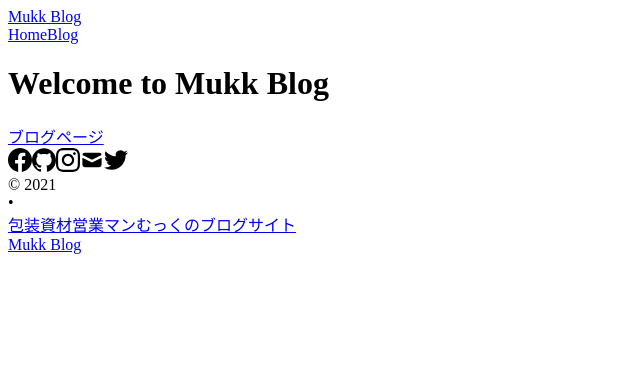
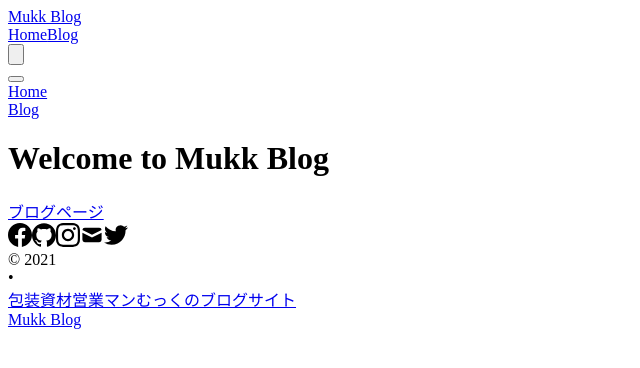
Before and after one commit to knm22mukk/mukk-houzai-blog, a Next.js app: page / in a window 1280 px wide. Shown: the top 368 px of the page, without its empty margins (0-640 px from the left). Built offline with nearby package versions, Linux system fonts and the light colour scheme.

Commit message:
モバイル用navbarの設定、レイアウトの設定

```diff
--- a/src/components/Header.js
+++ b/src/components/Header.js
@@ -1,6 +1,7 @@
 import headerNavLinks from '../data/headerNavLinks';
 import siteMetadata from '../data/siteMetadata';
 import Link from './Link';
+import MobileNav from './MobileNav';
 
 export default function Header() {
   return (
@@ -11,7 +12,7 @@ export default function Header() {
             <div className='flex justify-between items-center'>
               <div className='mr-3'></div>
               {typeof siteMetadata.headerTitle === 'string' ? (
-                <div className='hidden sm:block h-6 text-3xl font-bold hover:text-blue-600'>
+                <div className='h-6 text-3xl font-bold hover:text-blue-600'>
                   {siteMetadata.headerTitle}
                 </div>
               ) : (
@@ -26,12 +27,13 @@ export default function Header() {
               <Link
                 key={link.title}
                 href={link.href}
-                className='p-1 sm:p-4 font-medium text-gray-900 hover:text-blue-600'
+                className='p-1 sm:p-4 font-bold text-gray-900 hover:text-blue-600'
               >
                 {link.title}
               </Link>
             ))}
           </div>
+          <MobileNav />
         </div>
       </header>
     </div>
--- /dev/null
+++ b/src/components/MobileNav.js
@@ -0,0 +1,75 @@
+import { useState } from 'react';
+import headerNavLinks from '../data/headerNavLinks';
+import Link from './Link';
+
+export default function MobileNav() {
+  const [navShow, setNavShow] = useState(false);
+
+  const onToggleNav = () => {
+    setNavShow((status) => {
+      if (status) {
+        document.body.style.overflow = 'auto';
+      } else {
+        document.body.style.overflow = 'hidden';
+      }
+      return !status;
+    });
+  };
+
+  return (
+    <div className='sm:hidden'>
+      <button
+        type='button'
+        className='mr-1 ml-1 w-8 h-8 rounded'
+        area-label='ToggleMenu'
+        onClick={onToggleNav}
+      >
+        <svg
+          xmlns='http://www.w3.org/2000/svg'
+          viewBox='0 0 20 20'
+          fill='currentColor'
+          className='text-gray-900'
+        >
+          {navShow ? (
+            <path
+              fillRule='evenodd'
+              d='M4.293 4.293a1 1 0 011.414 0L10 8.586l4.293-4.293a1 1 0 111.414 1.414L11.414 10l4.293 4.293a1 1 0 01-1.414 1.414L10 11.414l-4.293 4.293a1 1 0 01-1.414-1.414L8.586 10 4.293 5.707a1 1 0 010-1.414z'
+              clipRule='evenodd'
+            />
+          ) : (
+            <path
+              fillRule='evenodd'
+              d='M3 5a1 1 0 011-1h12a1 1 0 110 2H4a1 1 0 01-1-1zM3 10a1 1 0 011-1h12a1 1 0 110 2H4a1 1 0 01-1-1zM3 15a1 1 0 011-1h12a1 1 0 110 2H4a1 1 0 01-1-1z'
+              clipRule='evenodd'
+            />
+          )}
+        </svg>
+      </button>
+      <div
+        className={`fixed w-full h-full top-24 right-0 bg-gray-200 dark:bg-gray-800 opacity-95 z-10 transform ease-in-out duration-300 ${
+          navShow ? 'translate-x-0' : 'translate-x-full'
+        }`}
+      >
+        <button
+          type='button'
+          aria-label='toggle modal'
+          className='fixed w-full h-full cursor-auto focus:outline-none'
+          onClick={onToggleNav}
+        ></button>
+        <nav className='fixed mt-8 h-full'>
+          {headerNavLinks.map((link) => (
+            <div key={link.title} className='py-4 px-12'>
+              <Link
+                href={link.href}
+                className='text-2xl font-bold tracking-widest text-gray-900 dark:text-gray-100'
+                onClick={onToggleNav}
+              >
+                {link.title}
+              </Link>
+            </div>
+          ))}
+        </nav>
+      </div>
+    </div>
+  );
+}
--- /dev/null
+++ b/src/components/SecitonContainer.js
@@ -0,0 +1,3 @@
+export default function SectionContainer({ children }) {
+  return <div className='px-4 sm:px-6 xl:px-0 mx-auto max-w-3xl xl:max-w-5xl'>{children}</div>;
+}
--- /dev/null
+++ b/src/components/TempleteLayout.js
@@ -0,0 +1,15 @@
+import Footer from './Footer';
+import Header from './Header';
+import SectionContainer from './SecitonContainer';
+
+export default function TempleteLayout({ children }) {
+  return (
+    <SectionContainer>
+      <div className='flex flex-col justify-between h-screen'>
+        <Header />
+        <main className='mb-auto'>{children}</main>
+        <Footer />
+      </div>
+    </SectionContainer>
+  );
+}
--- a/src/pages/_app.js
+++ b/src/pages/_app.js
@@ -1,7 +1,12 @@
 import 'tailwindcss/tailwind.css';
+import TempleteLayout from '../components/TempleteLayout';
 
 function MyApp({ Component, pageProps }) {
-  return <Component {...pageProps} />;
+  return (
+    <TempleteLayout>
+      <Component {...pageProps} />
+    </TempleteLayout>
+  );
 }
 
 export default MyApp;
--- a/src/pages/index.js
+++ b/src/pages/index.js
@@ -1,7 +1,5 @@
 import Head from 'next/head';
 import Link from 'next/link';
-import Footer from '../components/Footer';
-import Header from '../components/Header';
 
 export default function Home() {
   return (
@@ -11,14 +9,12 @@ export default function Home() {
         <meta name='description' content='Generated by create next app' />
         <link rel='icon' href='/favicon.ico' />
       </Head>
-      <Header />
       <main className='mt-10 text-center'>
         <h1 className='text-blue-500'>Welcome to Mukk Blog</h1>
       </main>
       <Link href='/blog'>
         <a className='text-blue-600'>ブログページ</a>
       </Link>
-      <Footer />
     </div>
   );
 }
```
